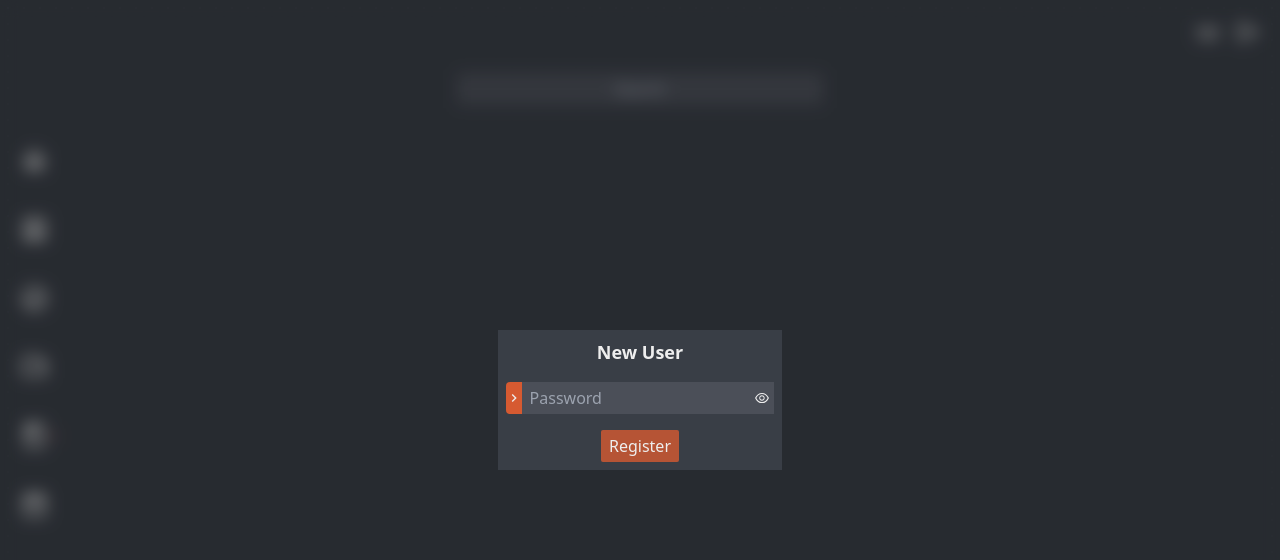
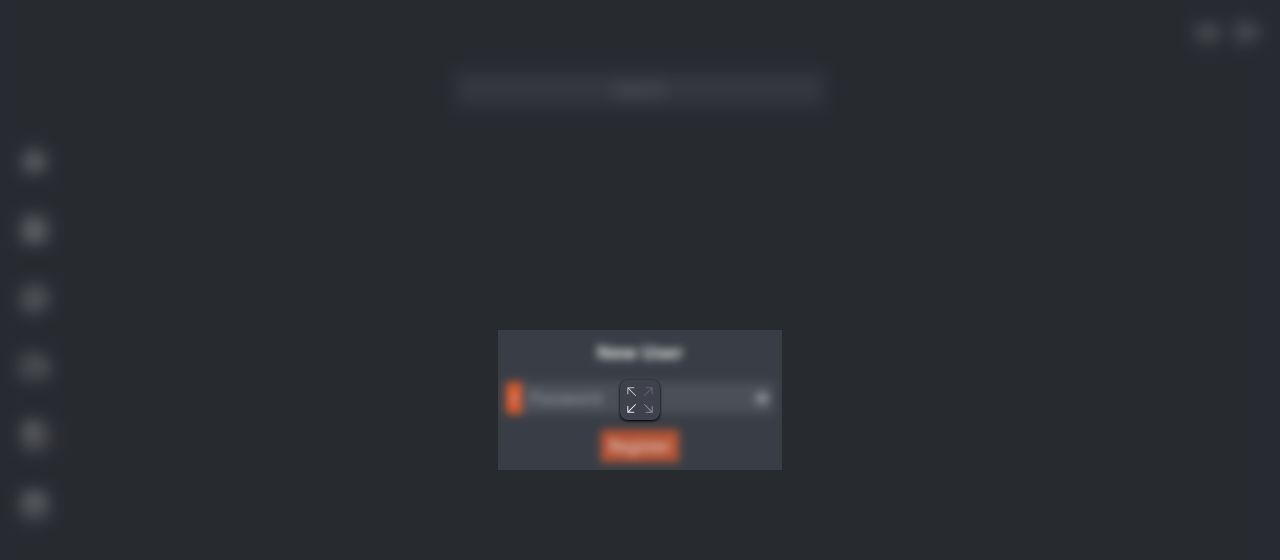
Before and after one commit to KameilJarrouge/manager, a Next.js app: page /auth in a window 1280 px wide. Shown: the top 560 px of the page. Built offline with nearby package versions, Linux system fonts and the light colour scheme; no server answers.

Commit message:
Adding loading component where it's needed

```diff
--- a/app/(pages)/auth/page.jsx
+++ b/app/(pages)/auth/page.jsx
@@ -8,6 +8,7 @@ import { useRouter } from "next/navigation";
 import TextField from "@/app/_components/Input/TextField";
 import { errorMessages } from "@/app/_constants/constants";
 import SubmitButton from "@/app/_components/Input/SubmitButton";
+import LoadingComponent from "@/app/_components/LoadingComponent";
 
 export default function Auth() {
   const [isLogin, setIsLogin] = useState(false);
@@ -16,10 +17,12 @@ export default function Auth() {
   const [isLoading, setIsLoading] = useState(false);
 
   const handleLoginOrSignUp = async () => {
+    setIsLoading(true);
     let result = await api.get("/auth/user-exists");
     if (result.data.success) {
       setIsLogin(result.data.result);
     }
+    setIsLoading(false);
   };
 
   useEffect(() => {
@@ -53,8 +56,9 @@ export default function Auth() {
   return (
     <div
       onKeyDown={handleSubmitAndClose}
-      className="flex flex-col items-center gap-4 p-2 bg-primary"
+      className="flex flex-col items-center gap-4 p-2 bg-primary relative"
     >
+      {isLoading && <LoadingComponent />}
       <span className="mx-[2rem] font-semibold text-lg">
         {isLogin ? "Login" : "New User"}
       </span>
--- a/app/_components/LoadingComponent.jsx
+++ b/app/_components/LoadingComponent.jsx
@@ -8,8 +8,8 @@ import {
 
 function LoadingComponent() {
   return (
-    <div className="w-full h-full absolute top-0 left-0 z-10 backdrop-blur flex items-center justify-center bg-secondary bg-opacity-30 bg-[radial-gradient(#eeeeee22_1px,transparent_1px)] bg-[size:5px_5px]">
-      <div className="grid grid-cols-2  bg-input_prefix_bg rounded-lg p-1">
+    <div className="w-full h-full absolute top-0 left-0 z-10 backdrop-blur-sm flex items-center justify-center  ">
+      <div className="grid grid-cols-2  bg-input_prefix_bg rounded-lg p-1 shadow shadow-black">
         <GoArrowUpLeft className="animate-fadeInOut text-foreground" />
         <GoArrowUpRight
           className="animate-fadeInOut text-foreground "
--- a/app/_components/Modals/UpdatePasswordModal.jsx
+++ b/app/_components/Modals/UpdatePasswordModal.jsx
@@ -7,6 +7,7 @@ import { toast } from "react-toastify";
 import { errorMessages } from "../../_constants/constants.js";
 import TextField from "../Input/TextField.jsx";
 import SubmitButton from "../Input/SubmitButton.jsx";
+import LoadingComponent from "../LoadingComponent.jsx";
 function UpdatePasswordModal({ isOpen, close }) {
   const [oldPassword, setOldPassword] = useState("");
   const [newPassword, setNewPassword] = useState("");
@@ -44,9 +45,10 @@ function UpdatePasswordModal({ isOpen, close }) {
       }}
       title={"Update Password"}
       onEnter={handleSubmitAndClose}
-      className={"gap-4"}
+      className={"gap-4 relative"}
     >
-      <div className="flex flex-col gap-2 items-center">
+      {isLoading && <LoadingComponent />}
+      <div className="flex flex-col gap-2 items-center ">
         <TextField
           state={oldPassword}
           placeholder={"Old Password"}
--- a/app/_sections/SearchSection.jsx
+++ b/app/_sections/SearchSection.jsx
@@ -34,7 +34,7 @@ function SearchSection() {
     const menu = document.getElementById("search-result-menu");
     const searchInput = document.getElementById("search-input");
     if (!menu.contains(e.target) && !searchInput.contains(e.target)) {
-      closeMenu(false);
+      closeMenu();
     }
   };
   useEffect(() => {
@@ -53,6 +53,7 @@ function SearchSection() {
     <div
       tabIndex={"-1"}
       onKeyDown={(e) => {
+        if (e.key === "Tab") return;
         if (e.key === "Escape") {
           closeMenu();
         } else {
@@ -69,6 +70,7 @@ function SearchSection() {
           }
         }}
         onKeyDown={(e) => {
+          if (e.key === "Tab") return;
           if (e.key === "Escape") {
             closeMenu();
           } else {
```
